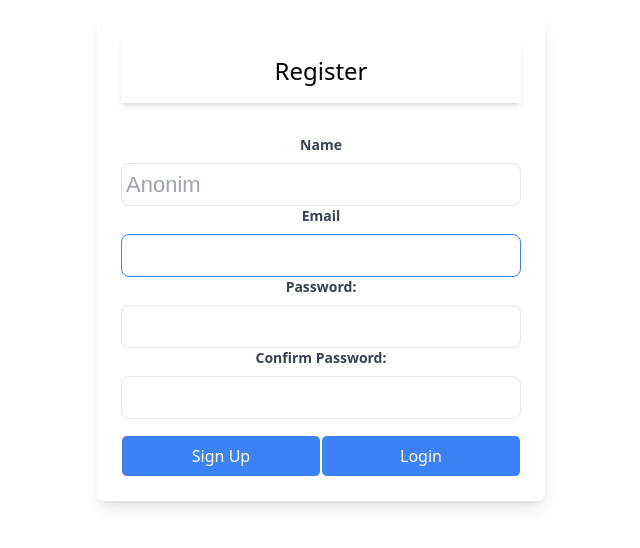
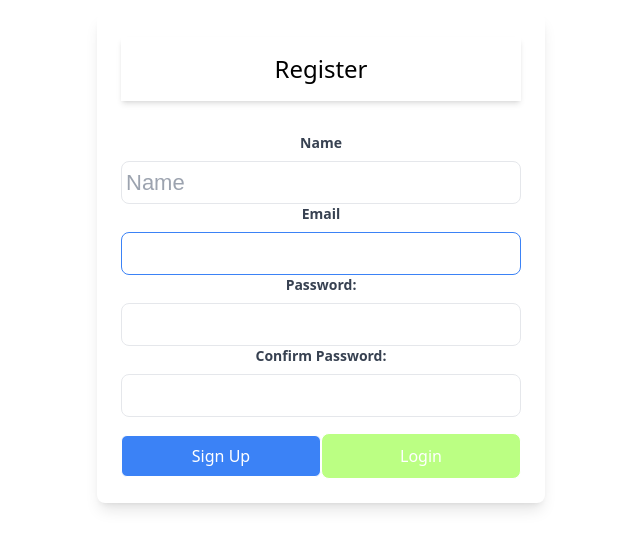
Before and after one commit to rikiDalvarez/chat-helper, a React (Vite) app in the folder client/: page /register in a window 1280 px wide. Shown: the part 142-690 px from the top of the page, without its empty margins (319-959 px from the left). Built offline with nearby package versions, Linux system fonts and the light colour scheme.

Commit message:
fix error with api calls

```diff
--- a/client/src/index.css
+++ b/client/src/index.css
@@ -49,7 +49,7 @@
   margin-bottom: 10px;
 }
 
-.label textarea {
+/* .label textarea {
   width: 100%;
   padding: 10px;
   border: 1px solid #ccc;
@@ -69,16 +69,32 @@
   padding: 0 5px;
   font-size: 12px;
   color: #999;
-}
+} */
 
 .label textarea:focus {
   border-color: #3498db;
 }
 
 /* END  */
-
+.registerForm {
+  width: 500px;
+}
 .post-music {
   max-width: 500px;
+}
+
+button[type="submit"] {
+  /* Your styling rules here */
+  border-radius: 8px;
+  border: 1px solid white;
+  padding: 0.6em 1.2em;
+  font-size: 1em;
+  font-weight: 500;
+  font-family: inherit;
+  cursor: pointer;
+  background-color: rgb(187, 255, 131);
+  transition: border-color 0.25s;
+  max-width: 200px;
 }
 
 input[type="text"],
@@ -115,7 +131,6 @@ h1 {
 }
 
 button {
-
   border-radius: 8px;
   border: 1px solid white;
   padding: 0.6em 1.2em;
--- a/client/src/main.tsx
+++ b/client/src/main.tsx
@@ -25,7 +25,7 @@ const router = createBrowserRouter([
     element: <Dashboard />
   },
   {
-    path: "/chatroom",
+    path: "/api/chatroom",
     element: <Chatroom />
   },
 ]);
--- a/client/src/routes/Register.tsx
+++ b/client/src/routes/Register.tsx
@@ -64,7 +64,7 @@ const Register: React.FC = () => {
 			const response = await fetchRegistration({ name: (name ? name : null), email: email, password: pwd });
 			if (response.ok) {
 				alert("Registration completed succesfully")
-				navigate("/login")
+				navigateToLogin();
 
 			} else {
 				alert("Email and/or name already in use");
@@ -76,11 +76,11 @@ const Register: React.FC = () => {
 	}
 
 	const navigateToLogin = () => {
-		navigate("/login")
+		navigate("/")
 	}
 
 	return (
-		<section className="min-h-screen flex items-center justify-center bg-color-movement">
+		<section className=" registerForm min-h-screen flex items-center justify-center bg-color-movement">
 
 			<p ref={errRef} className={errMsg ? "errmsg" : "offscreen"} arial-alive="assertive">
 				{errMsg}</p>
@@ -91,7 +91,7 @@ const Register: React.FC = () => {
 						Name
 					</label>
 					<input
-						placeholder="Anonim"
+						placeholder="Name"
 						onChange={(e) => setName(e.target.value)}
 						className="w-full p-2 border rounded-md focus:outline-none focus:border-blue-500"
 						type="text"
--- a/client/src/services.tsx
+++ b/client/src/services.tsx
@@ -16,7 +16,7 @@ export async function fetchLogin(data: FormData) {
 	// const PORT = import.meta.env.VITE_PORT
 
 	console.log({ PORT })
-	const response = await fetch(`http://localhost:${PORT}/api/login`, {
+	const response = await fetch(`http://localhost:${PORT}/api/user`, {
 		method: 'POST',
 		headers: {
 			'Content-Type': 'application/json'
@@ -27,7 +27,7 @@ export async function fetchLogin(data: FormData) {
 }
 
 export const fetchRegistration = async (data: RegistrationData | null) => {
-	const response = await fetch(`http://localhost:${PORT}/api/players`, {
+	const response = await fetch(`http://localhost:${PORT}/api/newUser`, {
 		method: 'POST',
 		headers: {
 			'Content-Type': 'application/json'
```
